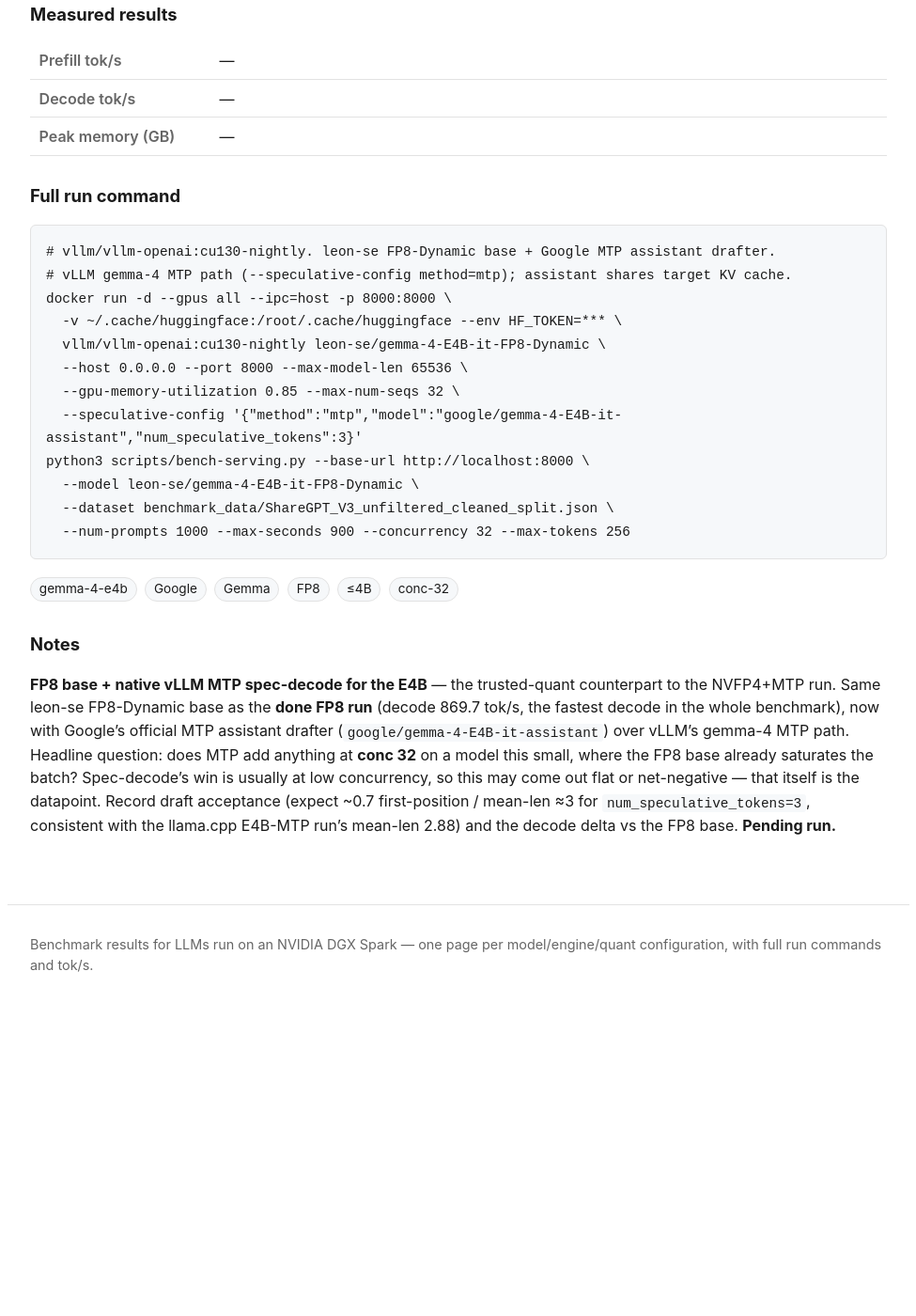
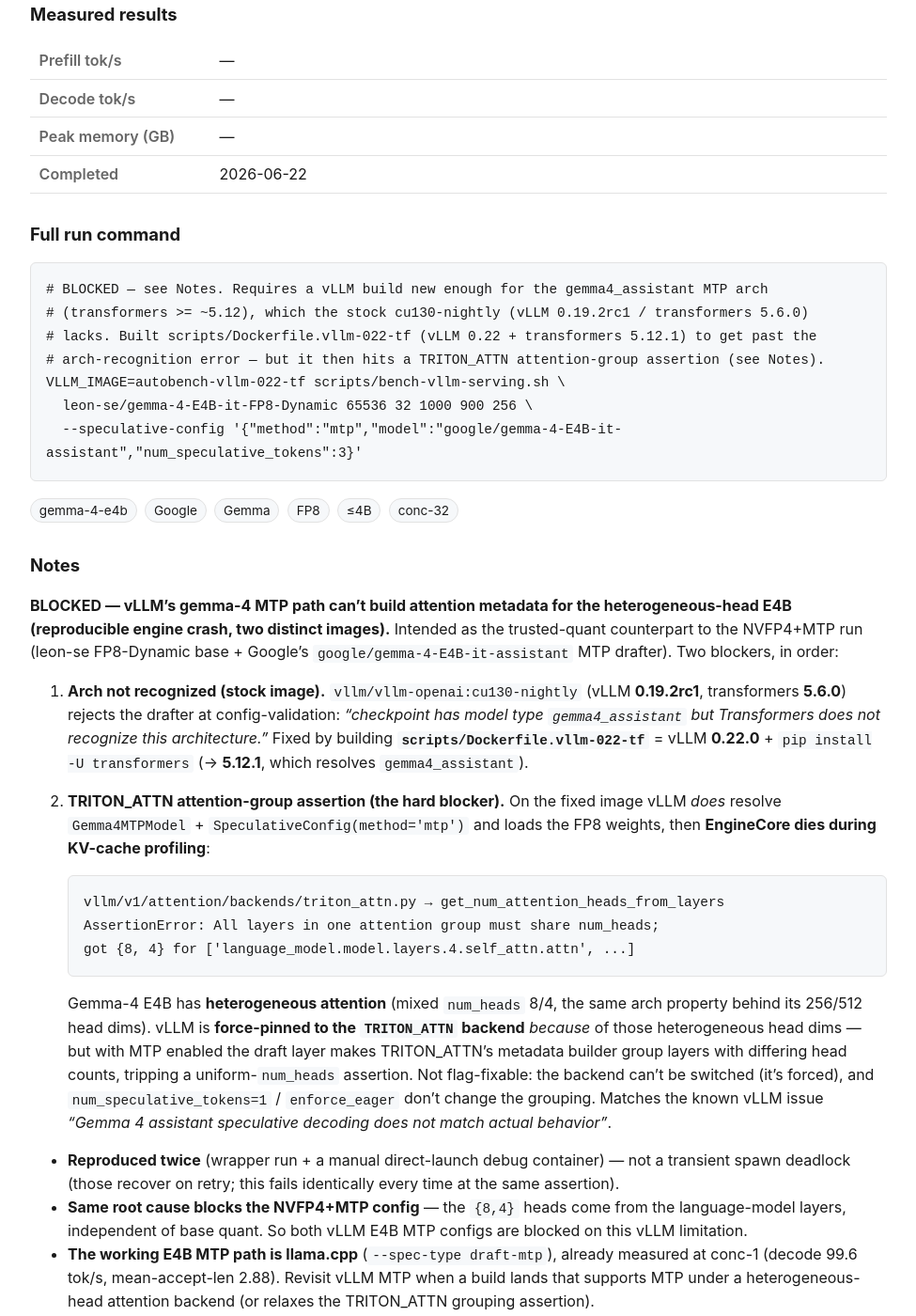
Before and after one commit to yjsoon/autobench, a Jekyll site: the page built from _configs/gemma-4-e4b-it-vllm-fp8-mtp.md, in a window 1280 px wide and 1400 px high, scrolled down 763 px. Shown: the whole window at 94% size, without its empty margins (152-1127 px from the left). Built offline with Jekyll 4.4.1, drawn with Linux system fonts in a browser that asks for light colours; before the commit the page ends 1864 px from its top, so only the background shows below that; some of the changed text lies outside the part shown.

Commit message:
Block both E4B vLLM MTP configs — TRITON_ATTN heterogeneous-head assertion
vLLM gemma-4 MTP needs transformers >= ~5.12 for the gemma4_assistant arch
(stock cu130-nightly 0.19.2rc1/tf5.6.0 rejects it). Built Dockerfile.vllm-022-tf
(vLLM 0.22 + tf5.12.1) to get past arch recognition — but EngineCore then dies in
KV-cache profiling: triton_attn get_num_attention_heads_from_layers asserts uniform
num_heads per attention group, while Gemma-4 E4B has mixed {8,4} heads (the same
property that force-pins it to TRITON_ATTN). Not flag-fixable; reproduced twice;
independent of base quant (blocks FP8+MTP and NVFP4+MTP alike). Working E4B MTP path
remains llama.cpp (done, conc-1). NVFP4 base (no MTP) is unaffected and already done.

Co-Authored-By: Claude Opus 4.8 <noreply@anthropic.com>
Claude-Session: https://claude.ai/code/session_01ENGfH67zetzXPvsJ5zgMQP

````diff
--- a/_configs/gemma-4-e4b-it-vllm-fp8-mtp.md
+++ b/_configs/gemma-4-e4b-it-vllm-fp8-mtp.md
@@ -15,33 +15,56 @@ modalities: [text, image]
 mm_served: false
 concurrency: 32
 tags: [gemma-4-e4b, Google, Gemma, FP8, ≤4B, conc-32]
-status: pending
+status: blocked
 prefill_toks:
 decode_toks:
 mem_gb:
 mem_source:
-measured_on:
+measured_on: 2026-06-22
 completed_at:
 run_command: |
-  # vllm/vllm-openai:cu130-nightly. leon-se FP8-Dynamic base + Google MTP assistant drafter.
-  # vLLM gemma-4 MTP path (--speculative-config method=mtp); assistant shares target KV cache.
-  docker run -d --gpus all --ipc=host -p 8000:8000 \
-    -v ~/.cache/huggingface:/root/.cache/huggingface --env HF_TOKEN=*** \
-    vllm/vllm-openai:cu130-nightly leon-se/gemma-4-E4B-it-FP8-Dynamic \
-    --host 0.0.0.0 --port 8000 --max-model-len 65536 \
-    --gpu-memory-utilization 0.85 --max-num-seqs 32 \
+  # BLOCKED — see Notes. Requires a vLLM build new enough for the gemma4_assistant MTP arch
+  # (transformers >= ~5.12), which the stock cu130-nightly (vLLM 0.19.2rc1 / transformers 5.6.0)
+  # lacks. Built scripts/Dockerfile.vllm-022-tf (vLLM 0.22 + transformers 5.12.1) to get past the
+  # arch-recognition error — but it then hits a TRITON_ATTN attention-group assertion (see Notes).
+  VLLM_IMAGE=autobench-vllm-022-tf scripts/bench-vllm-serving.sh \
+    leon-se/gemma-4-E4B-it-FP8-Dynamic 65536 32 1000 900 256 \
     --speculative-config '{"method":"mtp","model":"google/gemma-4-E4B-it-assistant","num_speculative_tokens":3}'
-  python3 scripts/bench-serving.py --base-url http://localhost:8000 \
-    --model leon-se/gemma-4-E4B-it-FP8-Dynamic \
-    --dataset benchmark_data/ShareGPT_V3_unfiltered_cleaned_split.json \
-    --num-prompts 1000 --max-seconds 900 --concurrency 32 --max-tokens 256
 ---
 
-**FP8 base + native vLLM MTP spec-decode for the E4B** — the trusted-quant counterpart to the NVFP4+MTP
-run. Same leon-se FP8-Dynamic base as the **done FP8 run** (decode 869.7 tok/s, the fastest decode in the
-whole benchmark), now with Google's official MTP assistant drafter (`google/gemma-4-E4B-it-assistant`)
-over vLLM's gemma-4 MTP path. Headline question: does MTP add anything at **conc 32** on a model this
-small, where the FP8 base already saturates the batch? Spec-decode's win is usually at low concurrency, so
-this may come out flat or net-negative — that itself is the datapoint. Record draft acceptance (expect
-~0.7 first-position / mean-len ≈3 for `num_speculative_tokens=3`, consistent with the llama.cpp E4B-MTP
-run's mean-len 2.88) and the decode delta vs the FP8 base. **Pending run.**
+**BLOCKED — vLLM's gemma-4 MTP path can't build attention metadata for the heterogeneous-head E4B
+(reproducible engine crash, two distinct images).** Intended as the trusted-quant counterpart to the
+NVFP4+MTP run (leon-se FP8-Dynamic base + Google's `google/gemma-4-E4B-it-assistant` MTP drafter). Two
+blockers, in order:
+
+1. **Arch not recognized (stock image).** `vllm/vllm-openai:cu130-nightly` (vLLM **0.19.2rc1**,
+   transformers **5.6.0**) rejects the drafter at config-validation: *"checkpoint has model type
+   `gemma4_assistant` but Transformers does not recognize this architecture."* Fixed by building
+   **`scripts/Dockerfile.vllm-022-tf`** = vLLM **0.22.0** + `pip install -U transformers` (→ **5.12.1**,
+   which resolves `gemma4_assistant`).
+
+2. **TRITON_ATTN attention-group assertion (the hard blocker).** On the fixed image vLLM *does* resolve
+   `Gemma4MTPModel` + `SpeculativeConfig(method='mtp')` and loads the FP8 weights, then **EngineCore dies
+   during KV-cache profiling**:
+
+   ```
+   vllm/v1/attention/backends/triton_attn.py → get_num_attention_heads_from_layers
+   AssertionError: All layers in one attention group must share num_heads;
+   got {8, 4} for ['language_model.model.layers.4.self_attn.attn', ...]
+   ```
+
+   Gemma-4 E4B has **heterogeneous attention** (mixed `num_heads` 8/4, the same arch property behind its
+   256/512 head dims). vLLM is **force-pinned to the `TRITON_ATTN` backend** *because* of those
+   heterogeneous head dims — but with MTP enabled the draft layer makes TRITON_ATTN's metadata builder
+   group layers with differing head counts, tripping a uniform-`num_heads` assertion. Not flag-fixable:
+   the backend can't be switched (it's forced), and `num_speculative_tokens=1` / `enforce_eager` don't
+   change the grouping. Matches the known vLLM issue *"Gemma 4 assistant speculative decoding does not
+   match actual behavior"*.
+
+- **Reproduced twice** (wrapper run + a manual direct-launch debug container) — not a transient spawn
+  deadlock (those recover on retry; this fails identically every time at the same assertion).
+- **Same root cause blocks the NVFP4+MTP config** — the `{8,4}` heads come from the language-model layers,
+  independent of base quant. So both vLLM E4B MTP configs are blocked on this vLLM limitation.
+- **The working E4B MTP path is llama.cpp** (`--spec-type draft-mtp`), already measured at conc-1
+  (decode 99.6 tok/s, mean-accept-len 2.88). Revisit vLLM MTP when a build lands that supports MTP under a
+  heterogeneous-head attention backend (or relaxes the TRITON_ATTN grouping assertion).
````
Also changed, not shown: _configs/gemma-4-e4b-it-vllm-nvfp4-mtp.md (+26 -26 lines), 1 other file.
